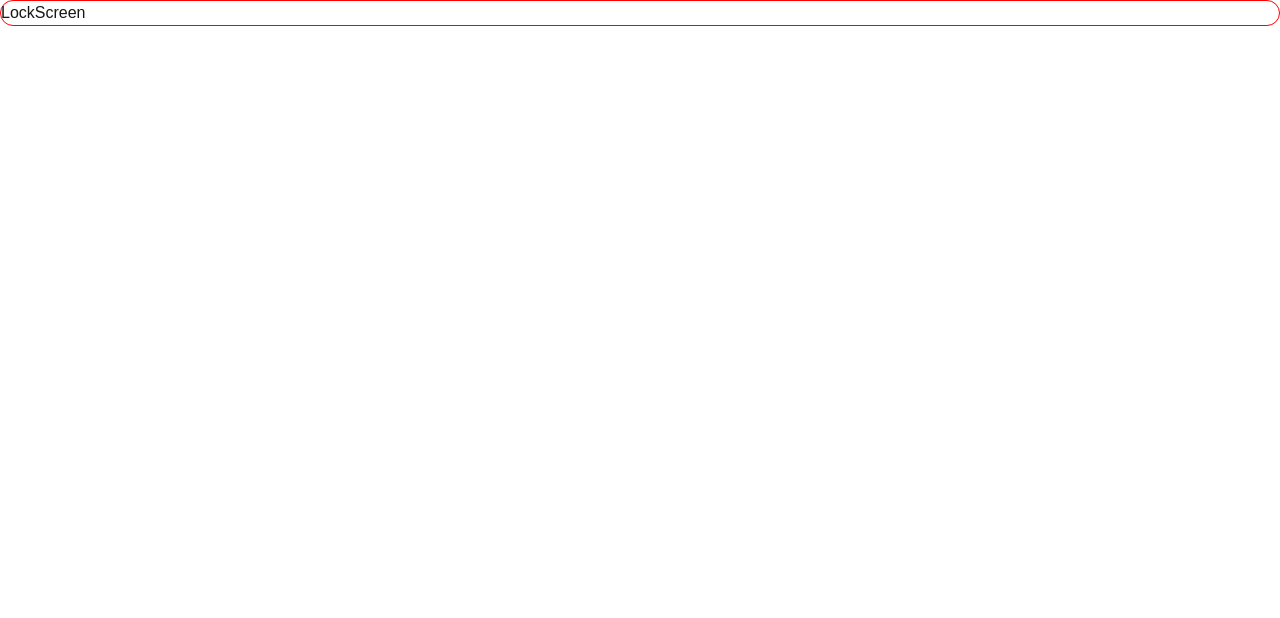
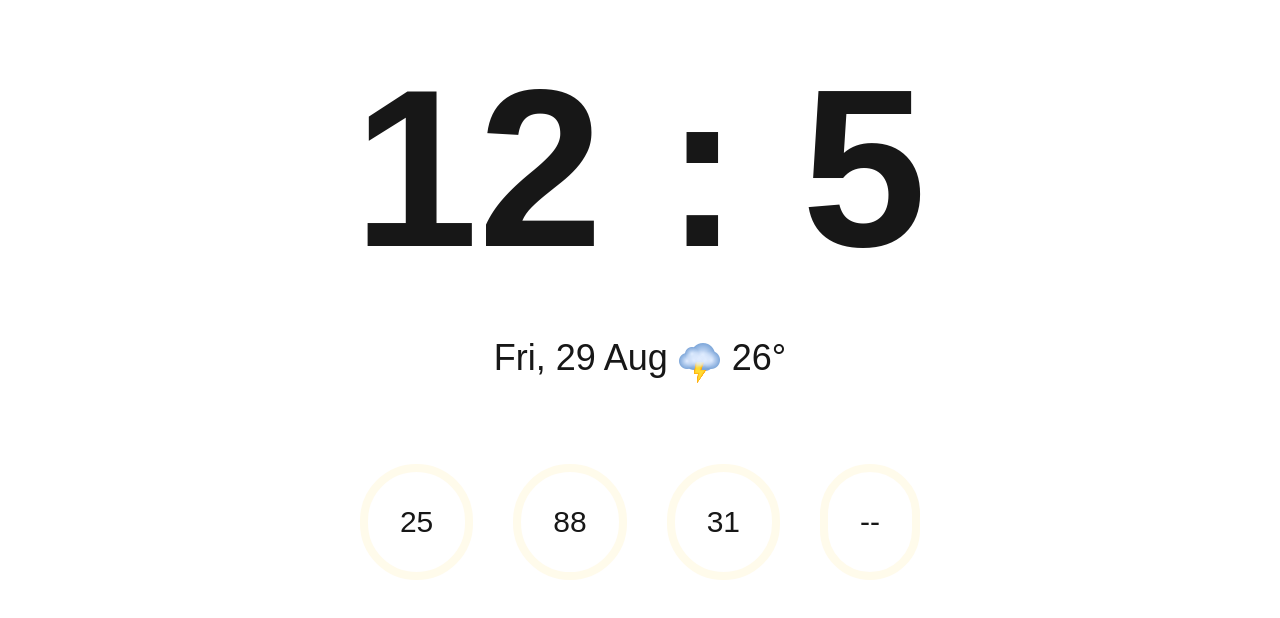
Before and after one commit to Vishnu648/Next-JS-Android-phone, a Next.js app: page /lock-screen in a window 1280 px wide. Shown: the top 618 px of the page. Built offline with nearby package versions, Linux system fonts and the light colour scheme.

Commit message:
lock screen ui

```diff
--- a/src/app/layout.tsx
+++ b/src/app/layout.tsx
@@ -35,7 +35,7 @@ export default function RootLayout({
           boxSizing: "border-box",
           // maxHeight: "873px",
           // maxWidth: "393px",
-          border: "1px solid red",
+          // border: "1px solid red",
           margin: "auto",
           borderRadius: "20px"
         }}
--- a/src/app/lock-screen/page.jsx
+++ b/src/app/lock-screen/page.jsx
@@ -1,9 +1,71 @@
-import React from 'react'
+"use client"
+import Image from 'next/image';
+import { useState } from 'react';
+import { useRef } from 'react';
 
 function LockScreen() {
-  return (
-    <div>LockScreen</div>
-  )
+
+    const scrollContainerRef = useRef(null);
+    const hour = new Date().getHours();
+    const minute = new Date().getMinutes();
+    const date = new Date().getUTCDay();
+    // console.log(`🚀 ~ date:-`,dd)
+
+    const lockScreenDetails = [
+        { name: "temp", value: "25" },
+        { name: "humidity", value: "88" },
+        { name: "air", value: "31" },
+        { name: "uv", value: "--" },
+    ];
+
+    const [scrollPosition, setScrollPosition] = useState()
+    const [scrollThreshold, setScrollThreshold] = useState()
+
+    const handleScroll = () => {
+        const container = scrollContainerRef.current;
+        console.log(`🚀 ~ container:-`, container)
+        if (container) {
+            const scrollPosition = container.scrollTop + container.clientHeight;
+            const scrollThreshold = container.scrollHeight;
+            console.log(`🚀 sp st:-`, scrollPosition, scrollThreshold)
+
+            setScrollPosition(scrollPosition)
+            setScrollThreshold(scrollThreshold)
+
+
+        }
+    };
+
+    return (
+        <div className='h-screen flex flex-col items-center'>
+            <div className='flex flex-col items-center h-[200vh]'>
+                <p className='font-extrabold text-[14em]'>{`${hour} : ${minute}`}</p>
+                <p className='text-4xl'>Fri, 29 Aug
+                    <Image src="/icons/weather.png" width={48} height={48} alt="weather" className='inline mx-2' />
+                    26°
+                </p>
+
+                <div className='flex gap-10 mt-20'>
+                    {
+                        lockScreenDetails.map((data) => {
+                            return (
+                                <div className='border-8 border-amber-50 flex rounded-full p-8 text-3xl' key={data?.name}>
+                                    {data?.value}
+                                </div>
+                            )
+                        })
+                    }
+                </div>
+
+                {/* <div className='border h-[500px] w-[500px] overflow-scroll' ref={scrollContainerRef} onScroll={handleScroll}>
+                    <div className='border border-amber-200 h-[1000px] w-[300px] overflow-y-auto'>
+
+                    </div>
+                </div> */}
+
+            </div>
+        </div>
+    )
 }
 
 export default LockScreen
--- /dev/null
+++ b/src/app/test/page.jsx
@@ -0,0 +1,84 @@
+import React from 'react'
+
+function TestPage() {
+  return (
+    <div>TestPage</div>
+  )
+}
+
+export default TestPage
+// "use client"
+// import React, { useState, useEffect } from 'react';
+
+// // Main App component
+// const App = () => {
+//   const [batteryLevel, setBatteryLevel] = useState(null);
+//   const [isCharging, setIsCharging] = useState(null);
+//   const [error, setError] = useState(null);
+
+//   useEffect(() => {
+//     // Check if the Battery Status API is supported
+//     if ('getBattery' in navigator) {
+//       navigator.getBattery().then((battery) => {
+//         // Function to update state with current battery info
+//         const updateBatteryStatus = () => {
+//           setBatteryLevel(Math.round(battery.level * 100));
+//           setIsCharging(battery.charging);
+//         };
+
+//         // Initial update
+//         updateBatteryStatus();
+
+//         // Add event listeners for real-time updates
+//         battery.addEventListener('levelchange', updateBatteryStatus);
+//         battery.addEventListener('chargingchange', updateBatteryStatus);
+
+//         // Clean up the event listeners when the component unmounts
+//         return () => {
+//           battery.removeEventListener('levelchange', updateBatteryStatus);
+//           battery.removeEventListener('chargingchange', updateBatteryStatus);
+//         };
+//       }).catch(err => {
+//         setError("Could not get battery information.");
+//         console.error("Error getting battery information:", err);
+//       });
+//     } else {
+//       setError("Battery Status API not supported in this browser.");
+//     }
+//   }, []); // Empty dependency array ensures this effect runs only once on mount
+
+//   return (
+//     <div className="flex justify-center items-center h-screen bg-gray-900 text-white">
+//       <div className="bg-gray-800 p-8 rounded-xl shadow-lg text-center w-full max-w-sm">
+//         <h1 className="text-3xl font-bold mb-4">Battery Status</h1>
+//         {error ? (
+//           <p className="text-red-400">{error}</p>
+//         ) : (
+//           <div>
+//             <div className="mb-4">
+//               <div className="relative h-8 rounded-full bg-gray-600 overflow-hidden">
+//                 <div
+//                   className="absolute top-0 left-0 h-full rounded-full transition-all duration-500"
+//                   style={{
+//                     width: `${batteryLevel}%`,
+//                     backgroundColor: batteryLevel > 50 ? '#4ade80' : batteryLevel > 20 ? '#fde047' : '#f87171'
+//                   }}
+//                 ></div>
+//                 <span className="absolute inset-0 flex items-center justify-center text-sm font-semibold">
+//                   {batteryLevel !== null ? `${batteryLevel}%` : 'Loading...'}
+//                 </span>
+//               </div>
+//             </div>
+//             {isCharging !== null && (
+//               <p className="text-lg font-medium">
+//                 Charging Status: {isCharging ? 'Charging' : 'Not Charging'}
+//               </p>
+//             )}
+//           </div>
+//         )}
+//       </div>
+//     </div>
+//   );
+// };
+
+// export default App;
```
Also changed, not shown: package.json (+6 -6 lines), public/icons/weather.png (added).
